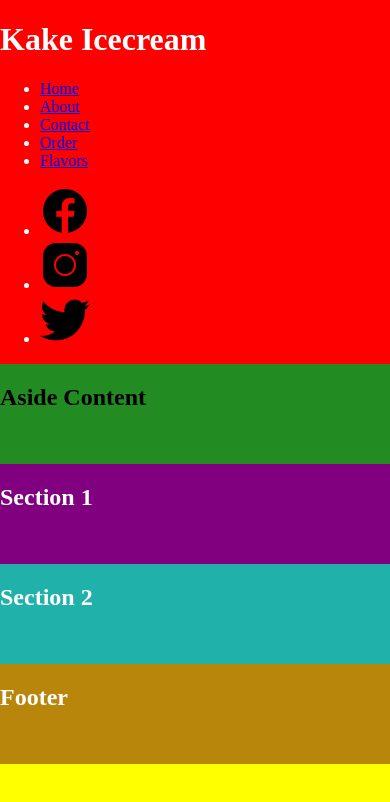
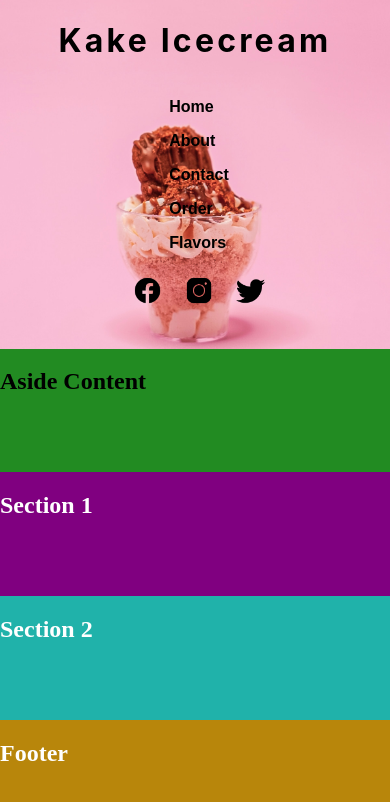
Before and after one commit to Gerald-thedev/my-website-repo, a plain HTML site: page icecreamwebsite/index.html in a window 390 px wide. Drawn offline with Linux system fonts and the light colour scheme.

Commit message:
Done with the header section of the mobile view and included a background image for the header

```diff
--- a/icecreamwebsite/icecream.css
+++ b/icecreamwebsite/icecream.css
@@ -5,6 +5,7 @@ body {
     margin: 0;
     padding: 0;
     background-color: yellow;
+    min-height: 100vh;
     display: grid;
     grid-template-columns: 1fr;
     grid-template-rows: repeat(5, minmax(100px, auto));
@@ -22,7 +23,60 @@ header, .sec-1, .sec-2, .foot {
 
 header {
     grid-area: header;
-    background-color: red;
+    /* background-color: red; */
+    display: flex;
+    flex-direction: column;
+    align-items: center;
+    background-image: url("images/icecreampic3.jpg");
+    background-position: center center;
+    background-size: cover;
+}
+
+h1 {
+    letter-spacing: 0.2rem;
+    color: black;
+    font-family: -apple-system, BlinkMacSystemFont, 'Segoe UI', Roboto, Oxygen, Ubuntu, Cantarell, 'Open Sans', 'Helvetica Neue', sans-serif;
+}
+
+.nav, .social-links {
+    list-style-type: none;
+    position: relative;
+    right: 1rem;
+}
+
+.nav li a {
+    color: black;
+    text-decoration: none;
+    font-weight: bold;
+    font-family: Arial, Helvetica, sans-serif;
+}
+
+.nav li a:hover {
+    color: white;
+}
+.nav li a:active {
+    color: black;
+}
+
+.nav li {
+    padding-bottom: 1rem;
+}
+
+.social-links {
+    display: flex;
+    flex-direction: row;
+    margin-top: -0.5rem;
+}
+
+.social-links li a img {
+    max-width: 100%;
+    height: auto;
+    width: 1.8rem;
+}
+
+.social-links .ig {
+    padding-right: 1.4rem;
+    padding-left: 1.4rem;
 }
 
 aside {
--- a/icecreamwebsite/index.html
+++ b/icecreamwebsite/index.html
@@ -12,7 +12,7 @@
     <header>
         <div><h1>Kake Icecream</h1></div>
 
-        <ul>
+        <ul class="nav">
             <li><a href="#home">Home</a></li>
             <li><a href="#about">About</a></li>
             <li><a href="#contact">Contact</a></li>
@@ -20,10 +20,10 @@
             <li><a href="#flavors">Flavors</a></li>
         </ul>
 
-        <ul>
-            <li><a href="#"><img src="images/fblogo.png" alt="Facebook logo"></a></li>
-            <li><a href="#"><img src="images/iglogo.png" alt="Instagram logo"></a></li>
-            <li><a href="#"><img src="images/twitterlogo.png" alt="Twitter logo"></a></li>
+        <ul class="social-links">
+            <li><a href="#"><img src="images/fblogo.png" width="40" alt="Facebook logo"></a></li>
+            <li class="ig"><a href="#"><img src="images/iglogo.png" width="40" alt="Instagram logo"></a></li>
+            <li><a href="#"><img src="images/twitterlogo.png" width="40" alt="Twitter logo"></a></li>
         </ul>
     </header>
 
```
